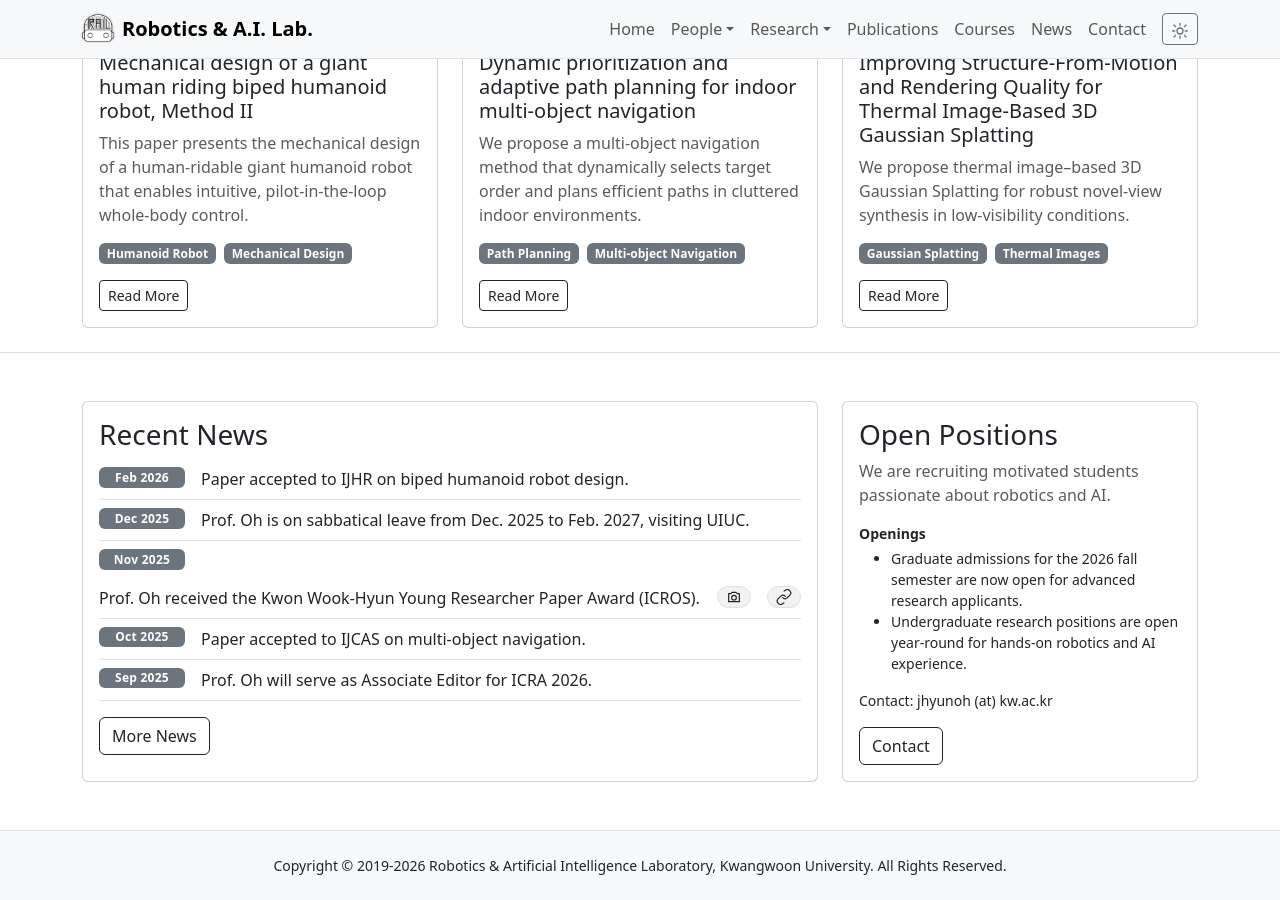
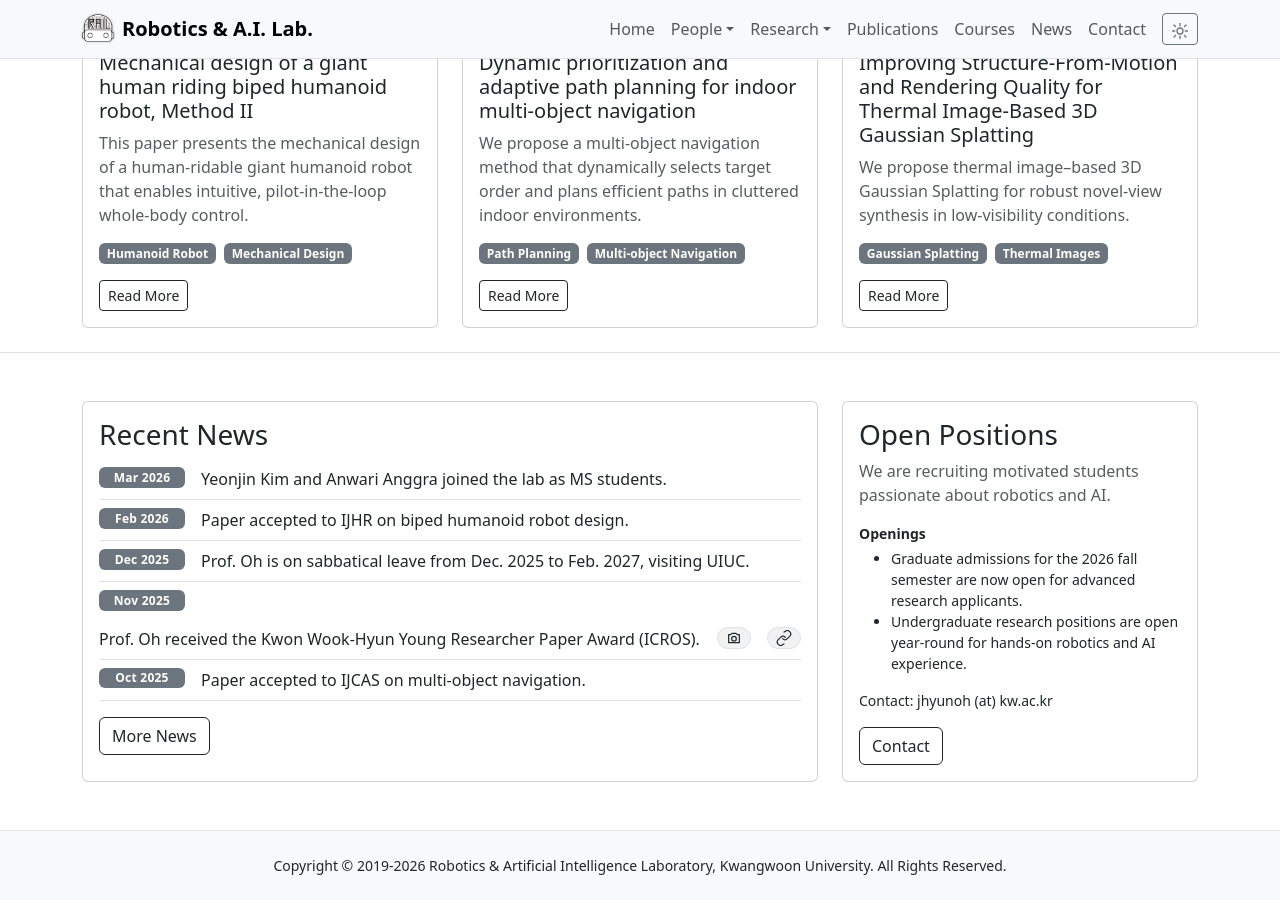
Before and after one commit to robotailab/robotailab.github.io, a Jekyll site: the page built from index.md, in a window 1280 px wide and 900 px high, scrolled down 858 px. Built offline with Jekyll 4.4.1, drawn with Linux system fonts in a browser that asks for light colours.

Commit message:
News updated

```diff
--- a/_data/news.yml
+++ b/_data/news.yml
@@ -1,3 +1,6 @@
+- date: 2026-03-01
+  title: "Yeonjin Kim and Anwari Anggra joined the lab as MS students."
+
 - date: 2026-02-01
   title: "Paper accepted to IJHR on biped humanoid robot design."
 
```
